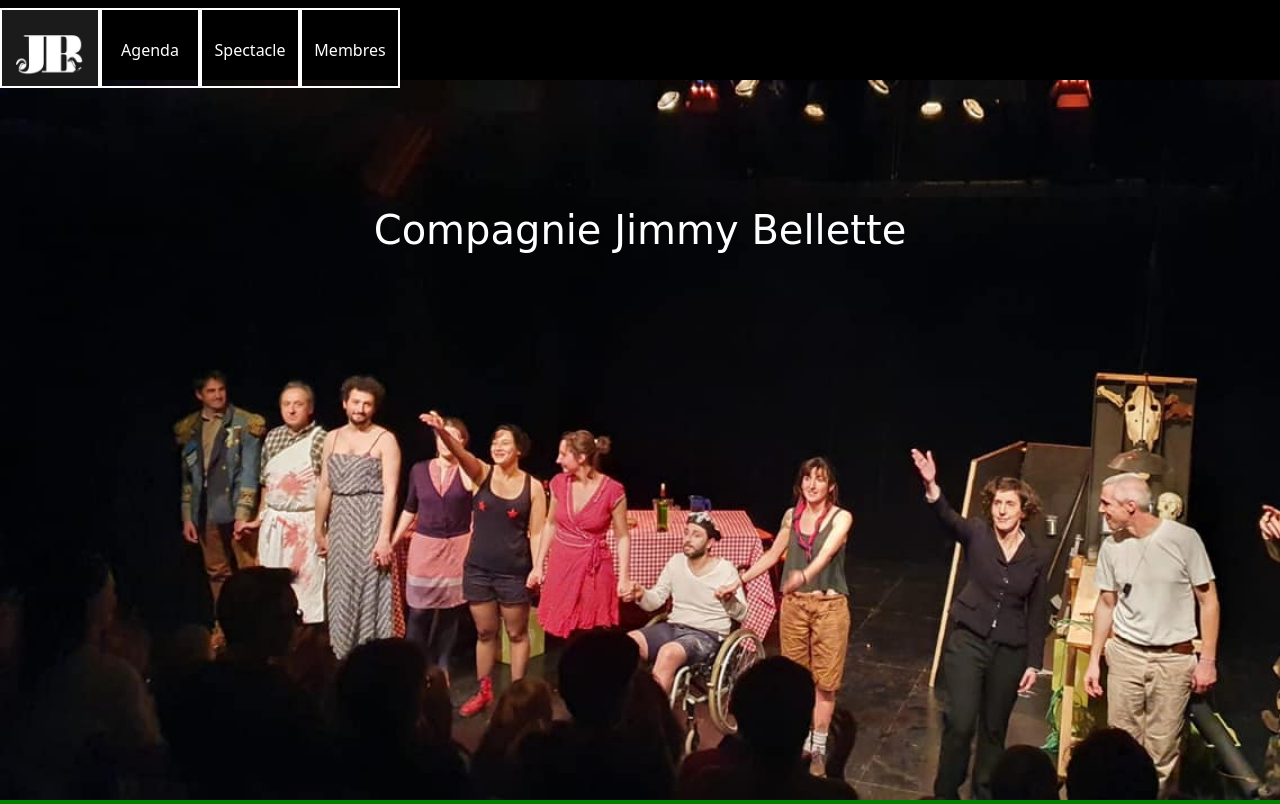
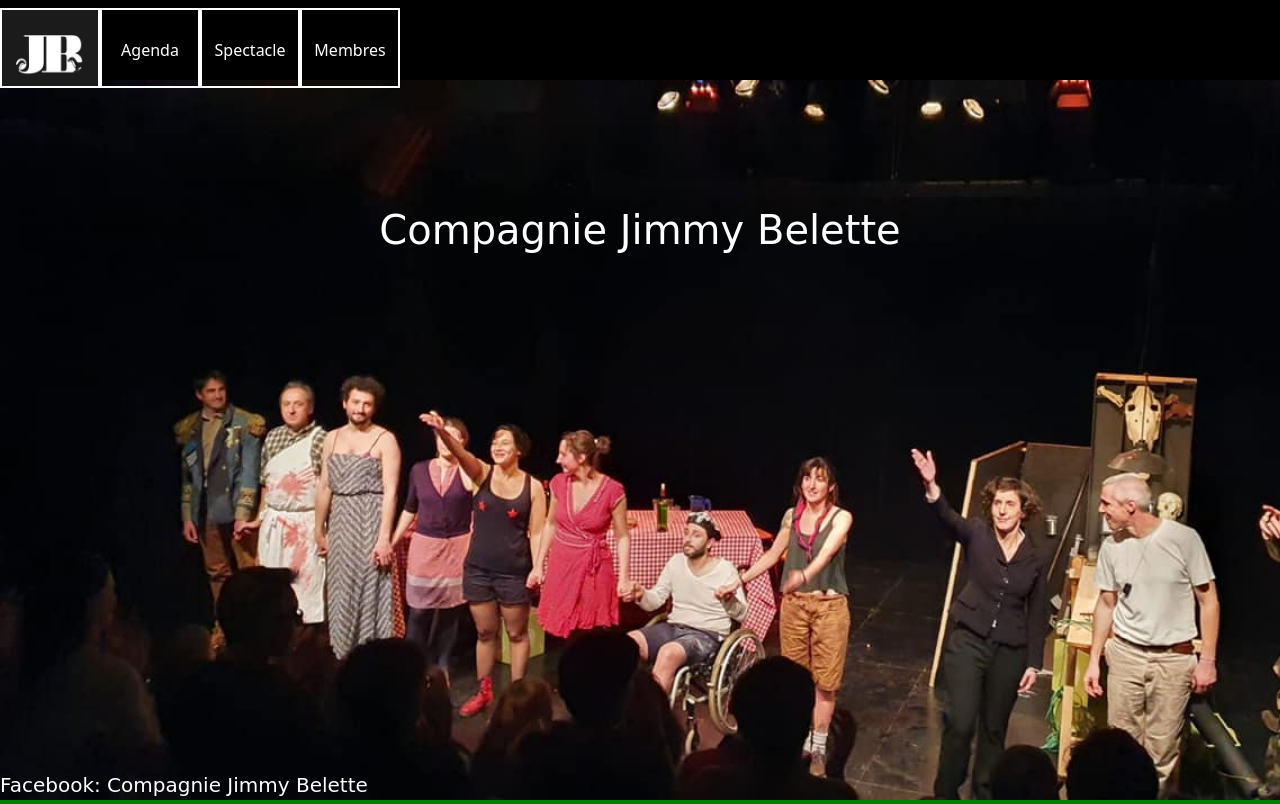
Before and after one commit to benkainobi/Site-Bellettes, a plain HTML site: page index.html in a window 1280 px wide. Shown: the top 804 px of the page. Drawn offline with Linux system fonts and the light colour scheme; files whose address does not match are found by name.

Commit message:
ajout du contact

```diff
--- a/index.css
+++ b/index.css
@@ -13,6 +13,13 @@
         font-size: 40px;
         font-family: 'Lobster', cursive;
         line-height: 300px;
+    }
+
+    .contact {
+        position: absolute;
+        bottom: 0px;
+        font-size: 20px;
+        line-height: 30px;
     }
 
     @import url('https://fonts.googleapis.com/css2?family=Lobster&display=swap');
--- a/index.html
+++ b/index.html
@@ -6,6 +6,7 @@
     <title>Site Bellettes</title>
     <link rel="stylesheet" href="bootstrap.min.css">
     <link rel="stylesheet" href="index.css">
+    <meta name="description" content="troupe de théâtre,amateur, Rouen">
 </head>
 
 <body>
@@ -22,7 +23,9 @@
             <li><a href="membre.html">Membres</a></li>
         </ul>
     </div>
-    <div class="garde">Compagnie Jimmy Bellette</div>
+    <div class="garde">Compagnie Jimmy Belette
+        <div class="contact">Facebook: Compagnie Jimmy Belette</div>
+    </div>
 
     <div id="agenda">
         <div class="prochain">
```
Also changed, not shown: 1 other file.
